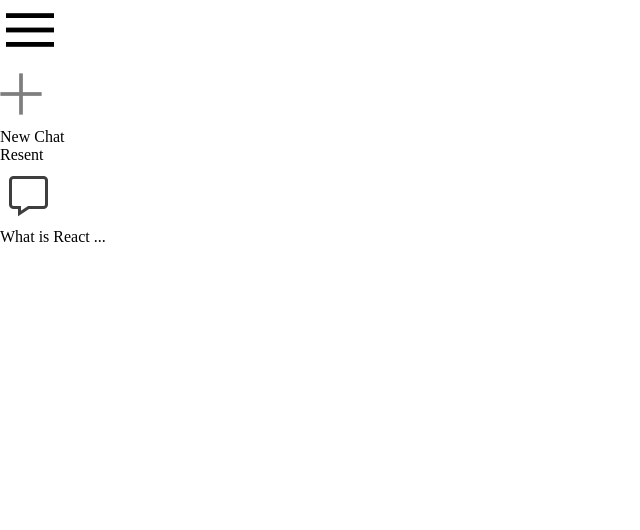
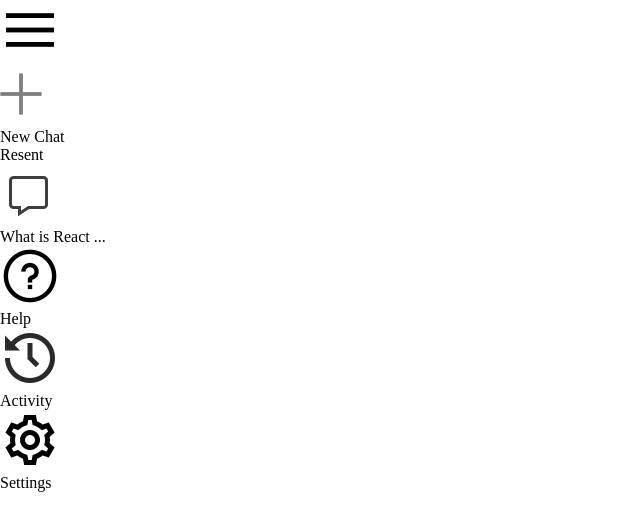
Before and after one commit to tn-deshappriya/Gemini-Clone, a React (Vite) app: page / in a window 1280 px wide. Shown: the top 530 px of the page, without its empty margins (0-640 px from the left). Built offline with nearby package versions, Linux system fonts and the light colour scheme.

Commit message:
5.Sidebar Bottom Side Created.

```diff
--- a/src/components/Sidebar/Sidebar.jsx
+++ b/src/components/Sidebar/Sidebar.jsx
@@ -19,7 +19,20 @@
           </div>
         </div>
       </div>
-      <div className="bottom"></div>
+      <div className="bottom">
+        <div className="bottom-item  resent-entry">
+          <img src={assets.question_icon} alt="" />
+          <p>Help</p>
+        </div>
+        <div className="bottom-item  resent-entry">
+          <img src={assets.history_icon} alt="" />
+          <p>Activity</p>
+        </div>
+        <div className="bottom-item  resent-entry">
+          <img src={assets.setting_icon} alt="" />
+          <p>Settings</p>
+        </div>
+      </div>
     </div>
   );
 };
```
